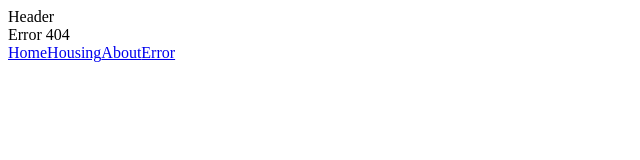
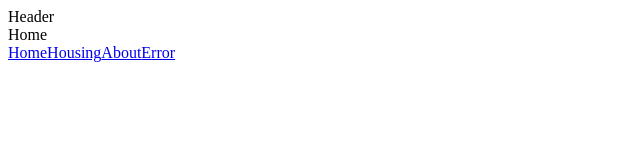
Before and after one commit to SebLau02/OC-6_Kasa, a React (Vite) app: page / in a window 1280 px wide. Before the commit this address had no page. Shown: the top 160 px of the page, without its empty margins (0-640 px from the left). Built offline with nearby package versions, Linux system fonts and the light colour scheme.

Commit message:
add fixes

```diff
--- a/package.json
+++ b/package.json
@@ -5,6 +5,7 @@
   "type": "module",
   "scripts": {
     "dev": "vite",
+    "start": "npm run dev",
     "build": "vite build",
     "lint": "eslint .",
     "preview": "vite preview"
--- a/src/App.jsx
+++ b/src/App.jsx
@@ -9,13 +9,13 @@
       <Suspense fallback={<div>Loading...</div>}>
         <Layout>
           <Routes>
-            <Route path="/home" element={<Home />} />
+            <Route path="/" element={<Home />} />
             <Route path="/housing/:id" element={<Housing />} />
             <Route path="*" element={<Error />} />
             <Route path="/about" element={<About />} />
           </Routes>
           <div>
-            <Link to="/home">Home</Link>
+            <Link to="/">Home</Link>
             <Link to="/housing/1">Housing</Link>
             <Link to="/about">About</Link>
             <Link to="/zsdfvgbn">Error</Link>
```
